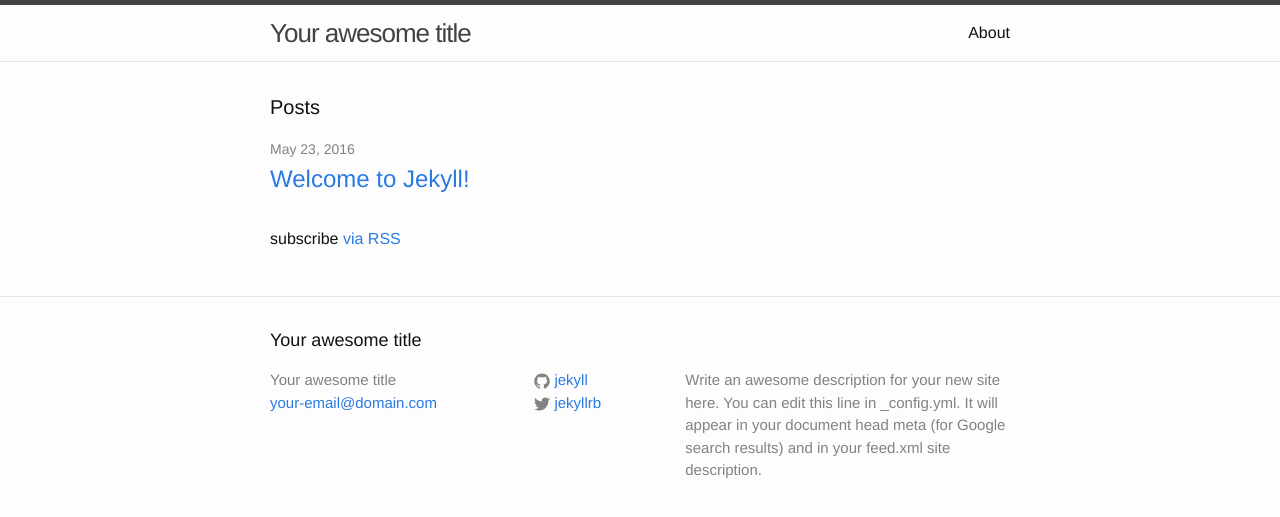
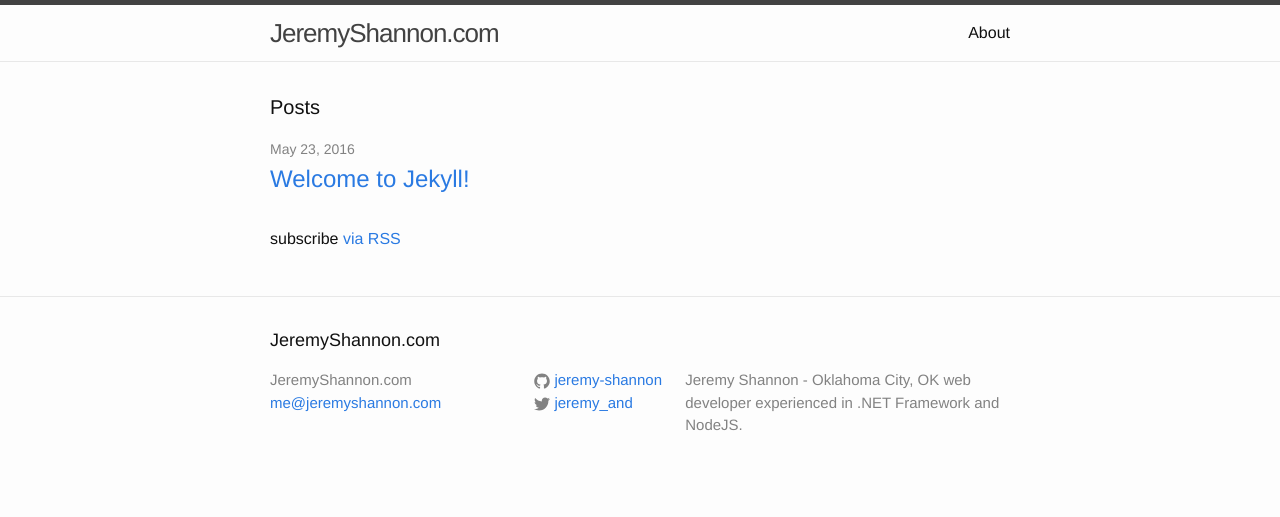
Before and after one commit to jeremy-shannon/jeremy-shannon.github.io, a Jekyll site: the page built from index.html, in a window 1280 px wide. Shown: the top 517 px of the page. Built offline with Jekyll 4.4.1, drawn with Linux system fonts in a browser that asks for light colours.

Commit message:
Update _config.yml

```diff
--- a/_config.yml
+++ b/_config.yml
@@ -6,16 +6,14 @@
 # 'jekyll serve'. If you change this file, please restart the server process.
 
 # Site settings
-title: Your awesome title
-email: your-email@domain.com
+title: JeremyShannon.com
+email: me@jeremyshannon.com
 description: > # this means to ignore newlines until "baseurl:"
-  Write an awesome description for your new site here. You can edit this
-  line in _config.yml. It will appear in your document head meta (for
-  Google search results) and in your feed.xml site description.
+  Jeremy Shannon - Oklahoma City, OK web developer experienced in .NET Framework and NodeJS.
 baseurl: "" # the subpath of your site, e.g. /blog
-url: "http://yourdomain.com" # the base hostname & protocol for your site
-twitter_username: jekyllrb
-github_username:  jekyll
+url: "http://jeremyshannon.com" # the base hostname & protocol for your site
+twitter_username: jeremy_and
+github_username:  jeremy-shannon
 
 # Build settings
 markdown: kramdown
```
